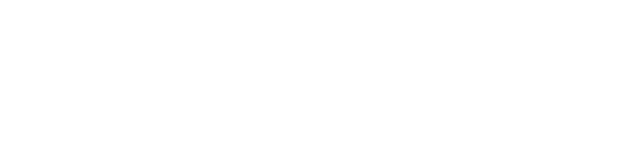
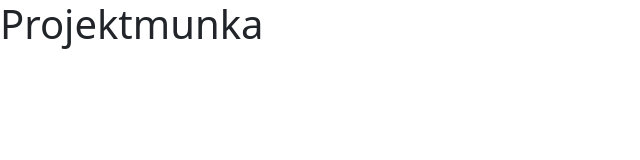
Before and after one commit to C9Keqing/projektmunka, a plain HTML site: page weboldal/index.html in a window 1280 px wide. Shown: the whole page, without its empty margins (0-640 px from the left). Drawn offline with nearby package versions, Linux system fonts and the light colour scheme.

Commit message:
Update index.html

```diff
--- a/weboldal/index.html
+++ b/weboldal/index.html
@@ -4,8 +4,10 @@
     <meta charset="UTF-8">
     <meta name="viewport" content="width=device-width, initial-scale=1.0">
     <title>Főoldal</title>
+    <link href="https://cdn.jsdelivr.net/npm/bootstrap@5.3.2/dist/css/bootstrap.min.css" rel="stylesheet" integrity="sha384-T3c6CoIi6uLrA9TneNEoa7RxnatzjcDSCmG1MXxSR1GAsXEV/Dwwykc2MPK8M2HN" crossorigin="anonymous">
+    <script src="https://cdn.jsdelivr.net/npm/bootstrap@5.3.2/dist/js/bootstrap.bundle.min.js" integrity="sha384-C6RzsynM9kWDrMNeT87bh95OGNyZPhcTNXj1NW7RuBCsyN/o0jlpcV8Qyq46cDfL" crossorigin="anonymous"></script>
 </head>
 <body>
-
+    <h1>Projektmunka</h1>
 </body>
 </html>
```
